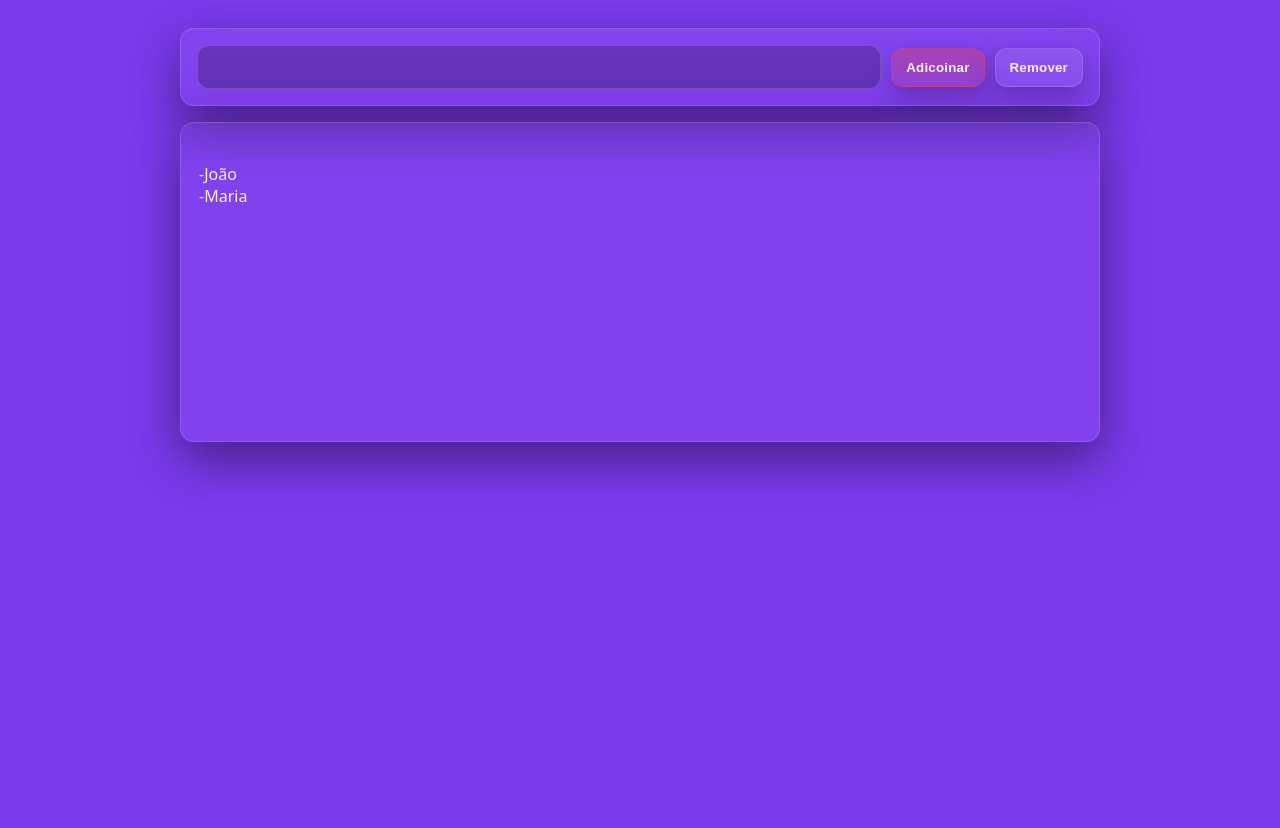
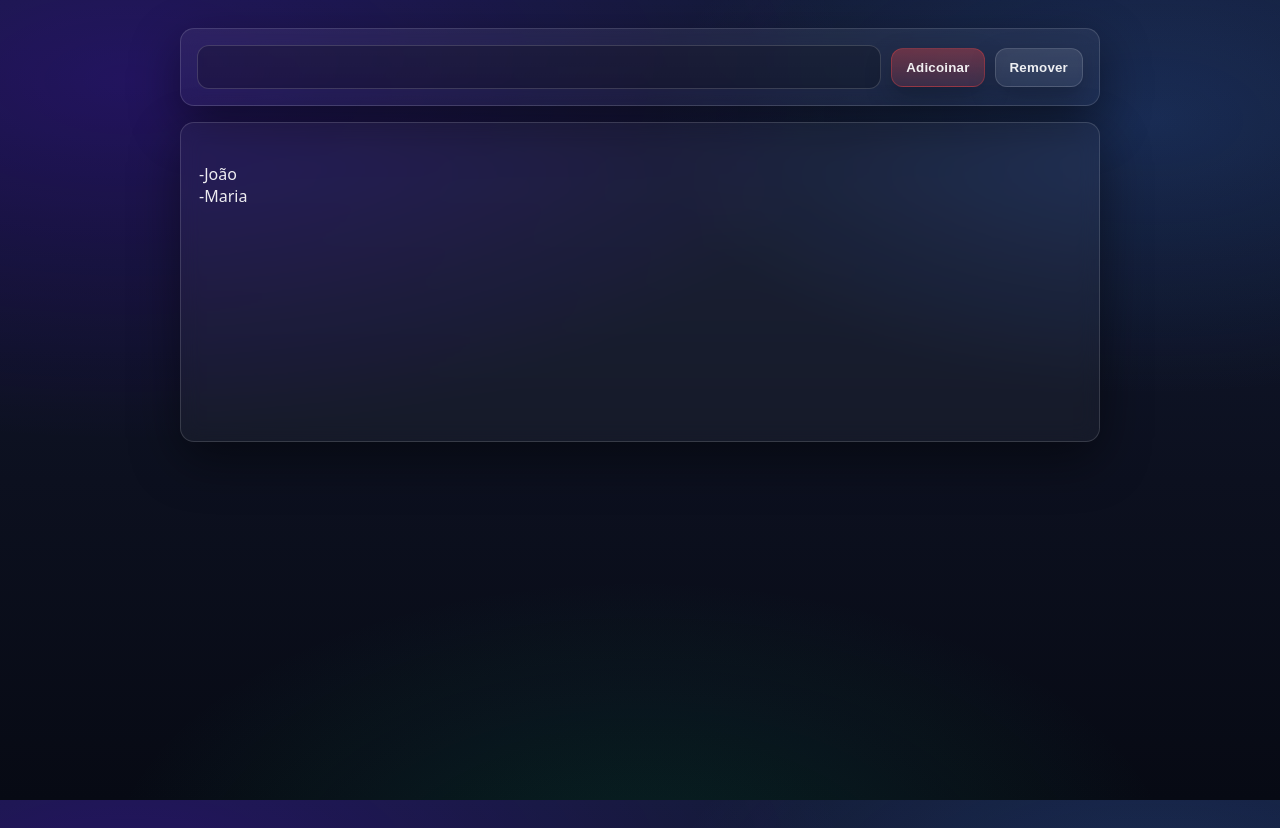
Before and after one commit to HugoSants/Message_create, a website built with Vite: page index.html in a window 1280 px wide. Built offline with nearby package versions, Linux system fonts and the light colour scheme.

Commit message:
Atualizando css

```diff
--- a/src/style.css
+++ b/src/style.css
@@ -25,14 +25,12 @@ body{
   color: var(--text);
 
   /* fundo com gradiente sutil */
-  background-color: #7c3aed;
-  /*
+
   background:
     radial-gradient(1200px 600px at 10% 10%, rgba(93, 0, 255, 0.22), transparent 60%),
     radial-gradient(900px 500px at 90% 15%, rgba(59,130,246,.18), transparent 55%),
     radial-gradient(900px 500px at 50% 110%, rgba(16,185,129,.14), transparent 60%),
     linear-gradient(180deg, #131b35 0%, #0c101f 60%, #070a14 100%);
-  */
 
 }
 
```
